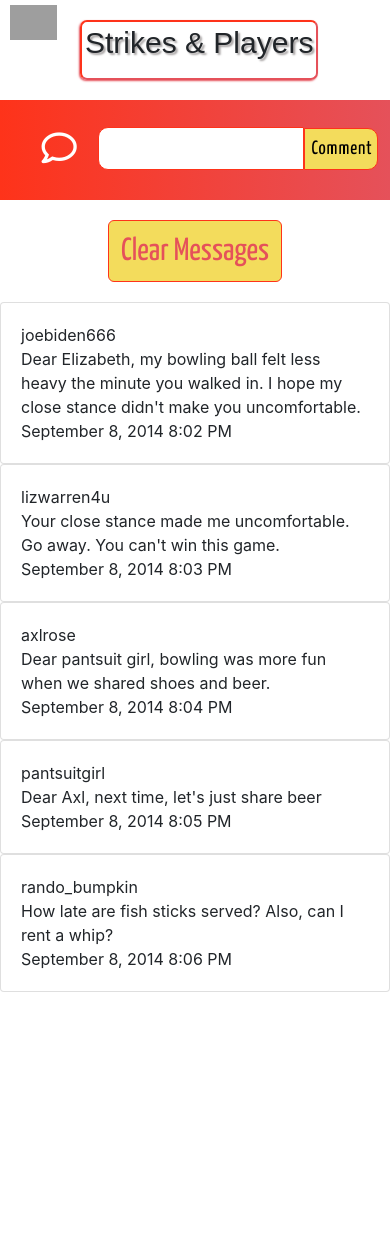
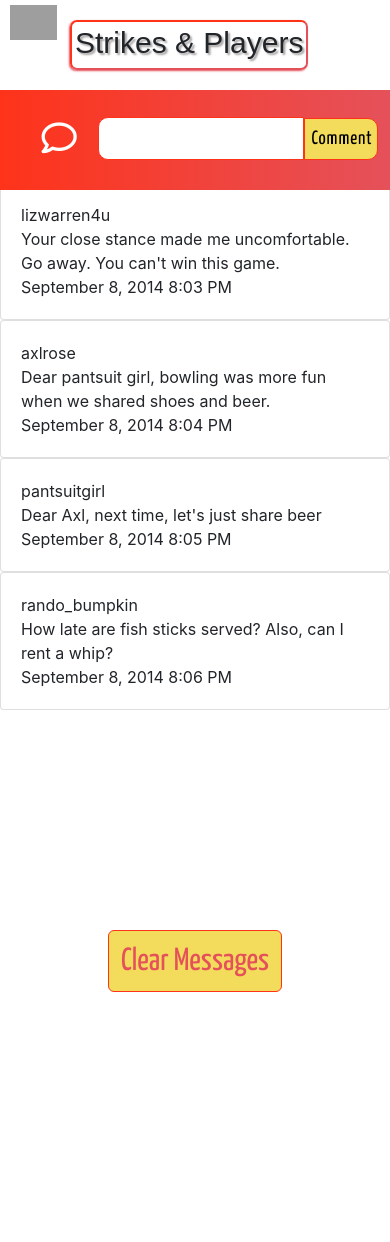
Before and after one commit to nss-evening-cohort-9/chatty-greyjoy, a website built with webpack: page src/index.html in a window 390 px wide. Before the commit the page ends 992 px from the top, so only its background shows below. Built offline with nearby package versions, Linux system fonts and the light colour scheme; grey boxes are pictures that could not be loaded; a web font is replaced by a local one.

Commit message:
responsive edit for iphone

```diff
--- a/src/index.html
+++ b/src/index.html
@@ -32,10 +32,11 @@
       </nav>
     </div><!-- end navBar -->
 
-    <div class="d-flex">
-      <button class="clearButton align-content-center btn" type="submit">Clear Messages</button>
-    </div>
 
     <div id="msgPrintingDiv"></div>
+
+    <div class="d-flex">
+        <button class="clearButton align-content-center btn" type="submit">Clear Messages</button>
+      </div>
 </body>
 </html>
--- a/src/styles/main.scss
+++ b/src/styles/main.scss
@@ -28,15 +28,17 @@ body {
   border: 1px solid $bannerColor3;
   border-radius: 6px;
   margin: auto;
-  margin-top: 120px;
+  margin-bottom: 250px;
+  margin-top: 20px;
   font-family: $fontThm3;
   font-size: 2em;
   color: $bannerColor2;
   background-color: $bannerColor5;
-  z-index: -1;
+  z-index: 1000;
 }
 .clearButton:hover {
   transition: 1s;
+  cursor: pointer;
   background-color: $bannerColor2;
   border: 1px solid $bannerColor2;
   color: white;
--- a/src/styles/navBar.scss
+++ b/src/styles/navBar.scss
@@ -149,9 +149,10 @@
   #navBarBrand {
     position: static;
     justify-content: center;
-    height: 50px;
+    height: 40px;
     font-size: 30px;
-    margin-left: 80px;
+    // margin: auto;
+    margin-left: 70px;
   }
   .heartImg {
     height: 35px;
```
Lines whose indentation alone changed are shown as unchanged.
